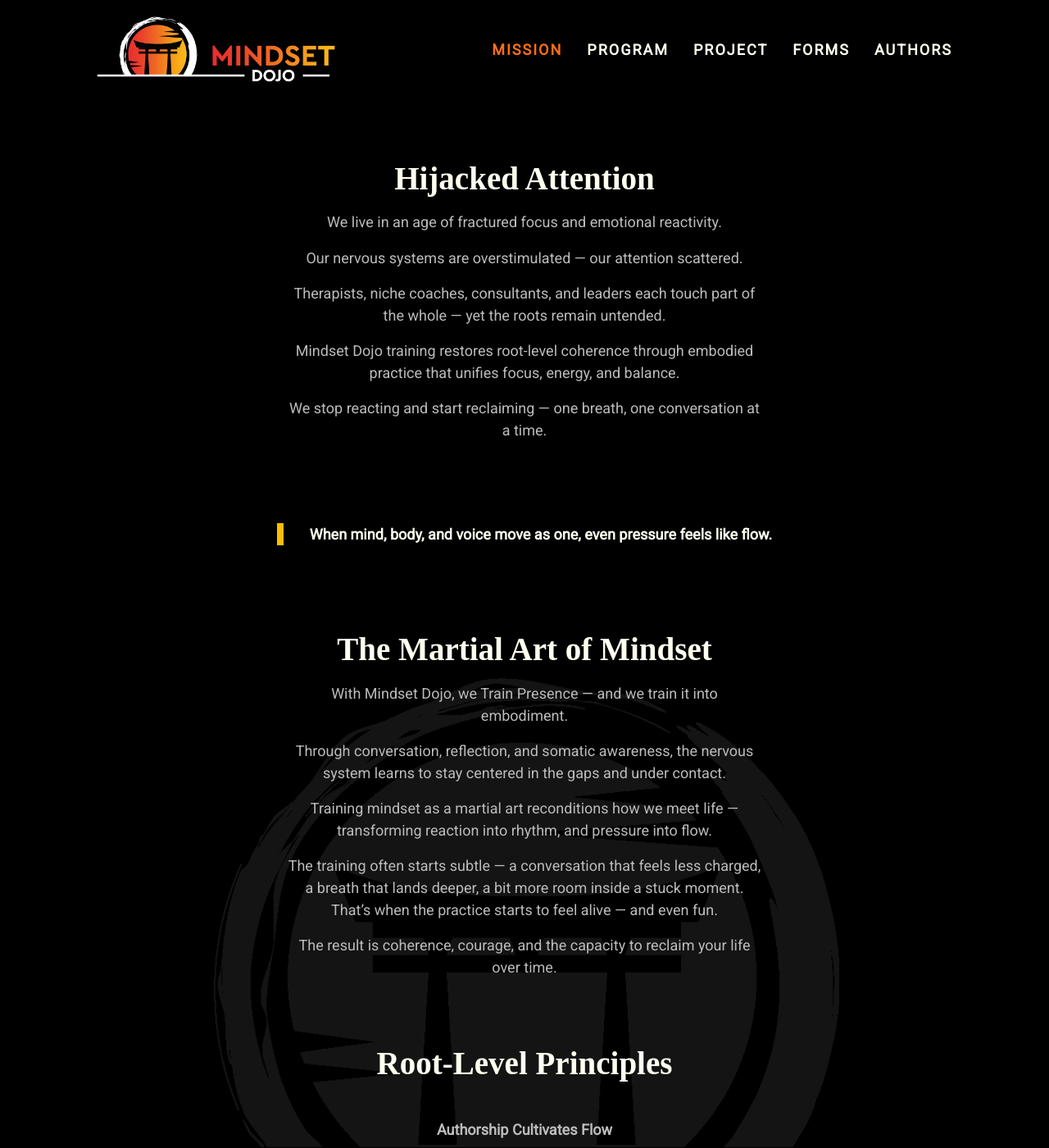
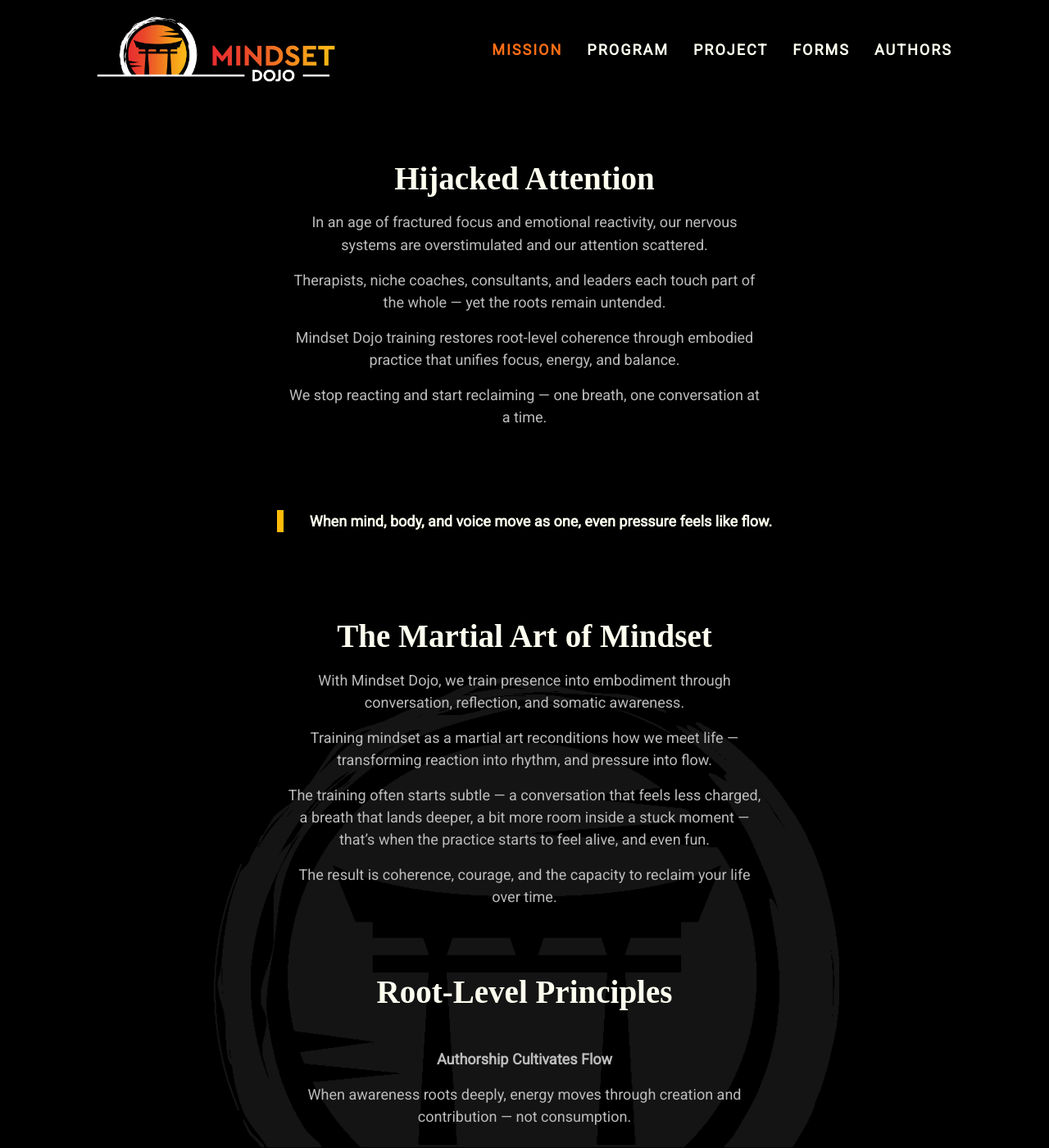
Before and after one commit to mindset-dojo/mindset-dojo.github.io, a Jekyll site: the page built from mission.md, in a window 1280 px wide and 1400 px high, scrolled down 523 px. Shown: the whole window at 82% size. Built offline with Jekyll 4.4.1, drawn with Linux system fonts in a browser that asks for light colours; some web fonts are replaced; some of the changed text lies outside the part shown.

Commit message:
feat: mission uplift

```diff
--- a/_data/sections/mission.yaml
+++ b/_data/sections/mission.yaml
@@ -1,7 +1,7 @@
 ---
 mantra: "Reclaim Your Life."
 mantra_mark: "Life."
-description: "Reclaim Your Life from the age of hijacked attention. The Martial Art of Mindset is training designed to bring your focus, energy, and balance back to center. Through embodied awareness, we integrate mind, body, and voice so coherence becomes natural — even under pressure. We teach Presence as a martial art: disciplined, alive, and practical. This is how Self-authorship takes root — not through theory, but through lived practice, one conversation at a time. When Presence returns, life starts to feel lighter, livelier, and more possible."
+description: "Reclaim Your Life from the age of hijacked attention. The Martial Art of Mindset is training designed to bring your focus, energy, and balance back to center. Through embodied awareness, we integrate mind, body, and voice so coherence becomes natural — even under pressure. Presence is trained as a martial art: disciplined, alive, and practical. This is how Self-authorship takes root — not through theory, but through lived practice, one conversation at a time. When Presence returns, life starts to feel lighter, livelier, and more possible."
 sections:
   - type: text
     data:
@@ -18,8 +18,7 @@
     data:
       label: "Hijacked Attention"
       items:
-        - "We live in an age of fractured focus and emotional reactivity."
-        - "Our nervous systems are overstimulated — our attention scattered."
+        - "In an age of fractured focus and emotional reactivity, our nervous systems are overstimulated and our attention scattered."
         - "Therapists, niche coaches, consultants, and leaders each touch part of the whole — yet the roots remain untended."
         - "Mindset Dojo training restores root-level coherence through embodied practice that unifies focus, energy, and balance."
         - "We stop reacting and start reclaiming — one breath, one conversation at a time."
@@ -30,10 +29,9 @@
     data:
       label: "The Martial Art of Mindset"
       items:
-        - "With Mindset Dojo, we Train Presence — and we train it into embodiment."
-        - "Through conversation, reflection, and somatic awareness, the nervous system learns to stay centered in the gaps and under contact."
+        - "With Mindset Dojo, we train presence into embodiment through conversation, reflection, and somatic awareness."
         - "Training mindset as a martial art reconditions how we meet life — transforming reaction into rhythm, and pressure into flow."
-        - "The training often starts subtle — a conversation that feels less charged, a breath that lands deeper, a bit more room inside a stuck moment. That’s when the practice starts to feel alive — and even fun."
+        - "The training often starts subtle — a conversation that feels less charged, a breath that lands deeper, a bit more room inside a stuck moment — that’s when the practice starts to feel alive, and even fun."
         - "The result is coherence, courage, and the capacity to reclaim your life over time."
   - type: principles
     data:
@@ -44,8 +42,7 @@
     data:
       label: "Training Ground"
       items:
-        - "Mindset Dojo isn’t a classroom. It’s a living field of practice."
-        - "Each conversation, each silence, each embodied pause — is training."
+        - "Mindset Dojo isn’t a classroom but a living field of practice — each conversation, each silence, each embodied pause is training."
         - "We train deep, and we train real — seriously playful, and playfully serious."
         - "It’s not all sunshine and rainbows — but as the practice takes root, challenge turns into curiosity, and curiosity into fun. You start to feel life moving again."
         - "Together, we dissolve attention whiplash and restore coherence from the inside out."
```
